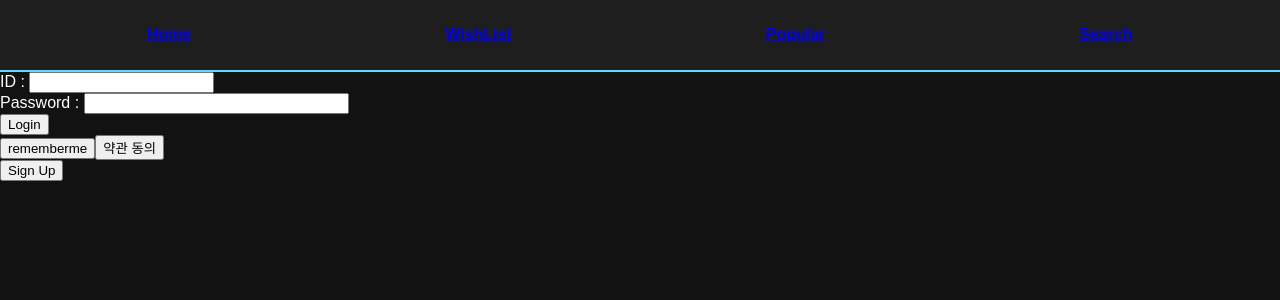
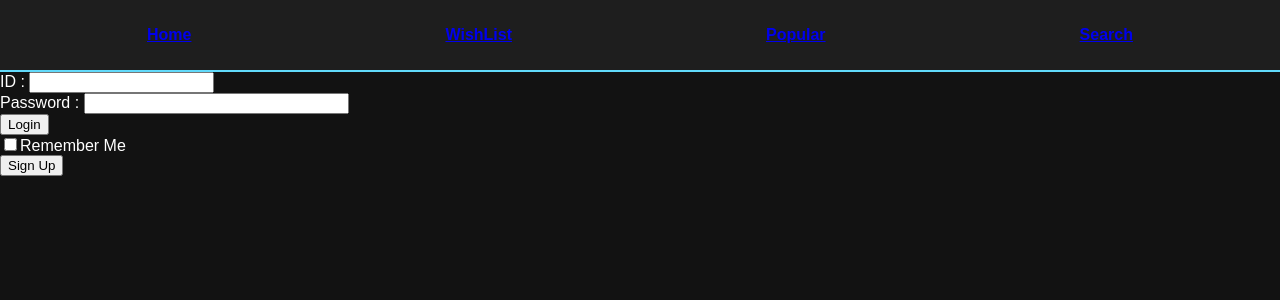
Before and after one commit to jiwon887/movie, a React (Create React App) app: page /#/login in a window 1280 px wide. Shown: the top 300 px of the page. Built offline with nearby package versions, Linux system fonts and the light colour scheme.

Commit message:
add autoLogin

```diff
--- a/src/login.js
+++ b/src/login.js
@@ -1,18 +1,12 @@
-import { useState } from "react";
+import { useState, useEffect } from "react";
 import { Link, useNavigate } from "react-router-dom";
 
 function Login({ setIsLoggedIn }) {
     let [loginID, setID] = useState("");
     let [loginPassword, setPassword] = useState("");
-    let [savedID, setSavedID] = useState("");
-    let [savedPassword, setSavedPassword] = useState("");
-    // rememberme로 저장 시 사용할 usestate
-    let [rememberID, setRememverID] = useState("");
-    let [rememberPassword, setRememverPassword] = useState("");
-    let [termAgree, setTermAgree] = useState("false");
+    let [rememberMe, setRememberMe] = useState(false);
 
     let navigate = useNavigate();
-
     let localStorage = window.localStorage;
 
     const handleLogin = () => {
@@ -20,56 +14,60 @@ function Login({ setIsLoggedIn }) {
         const storedPassword = localStorage.getItem("savedPassword");
 
         if (loginID === storedID && loginPassword === storedPassword) {
-            if(termAgree === "true"){
-                localStorage.setItem("isLogin", true);
-                setIsLoggedIn(true);
-                navigate("/");
-            } else{
-                alert("약관 동의 체크해주세요");
+            localStorage.setItem("isLogin", true);
+            setIsLoggedIn(true);
+
+            // RememberMe 상태에 따라 로그인 정보를 저장하거나 삭제
+            if (rememberMe) {
+                localStorage.setItem("rememberMe", true);
+                localStorage.setItem("rememberedID", loginID);
+                localStorage.setItem("rememberedPassword", loginPassword);
+            } else {
+                localStorage.removeItem("rememberMe");
+                localStorage.removeItem("rememberedID");
+                localStorage.removeItem("rememberedPassword");
             }
+
+            navigate("/");
         } else {
             alert("Invalid ID or Password");
         }
     };
 
-
+    useEffect(() => {
+        // id, password 채워주기
+        const remembered = localStorage.getItem("rememberMe") === "true";
+        if (remembered) {
+            setRememberMe(true);
+            setID(localStorage.getItem("rememberedID") || "");
+            setPassword(localStorage.getItem("rememberedPassword") || "");
+        }
+    }, []);
 
     return (
         <>
             <div>
-                ID : <input type="text" size={20} onChange={(e) => {
-                    setID(e.target.value)
-                }}/>
+                ID : <input type="text" size={20} value={loginID} onChange={(e) => setID(e.target.value)} />
             </div>
             <div>
-                Password : <input type="password" size={30} onChange={(e) =>
-                    setPassword(e.target.value)
-                }/>
-            </div>
-
-            <div>
-                <button onClick={handleLogin}>
-                    Login
-                </button>
+                Password : <input type="password" size={30} value={loginPassword} onChange={(e) => setPassword(e.target.value)} />
             </div>
             <div>
-                <button>
-                    rememberme
-                </button>
-                <button onClick={(e)=>{
-                    setTermAgree("true");
-                }}>
-                    약관 동의
-                </button>
+                <button onClick={handleLogin}>Login</button>
             </div>
-
             <div>
-                <Link to="/signup" onChange={(e)=>{
-
-                }}>
-                    <button>
-                        Sign Up
-                    </button>
+                <label>
+                    <input
+                        type="checkbox"
+                        checked={rememberMe}
+                        onChange={() => setRememberMe(!rememberMe)}
+                    />
+                    Remember Me
+                </label>
+            </div>
+            <div>
+                <Link to="/signup">
+                    <button>Sign Up</button>
                 </Link>
             </div>
         </>
--- a/src/signup.js
+++ b/src/signup.js
@@ -5,6 +5,7 @@ function Signup() {
     let [signupID, setSignupID] = useState("");
     let [signupPassword, setSignupPassword] = useState("");
     let [passwordCheck, setPasswordCheck] = useState("");
+    let [termAgree, setTermAgree] = useState(false);
 
     let navigate = useNavigate();
 
@@ -19,6 +20,11 @@ function Signup() {
 
         if (signupPassword !== passwordCheck) {
             alert("Passwords do not match.");
+            return;
+        }
+
+        if (termAgree !== true){
+            alert("check term agree");
             return;
         }
 
@@ -43,6 +49,12 @@ function Signup() {
             <div>
                 <button onClick={handleSignup}>Sign Up</button>
             </div>
+            <button onClick={(e)=>{
+                    setTermAgree(!termAgree);
+                    localStorage.setItem("rememberme",rememberMe);
+                }}>
+                    약관 동의
+                </button>
             <div>
                 <Link to="/login">
                     <button>Back to Login</button>
```
